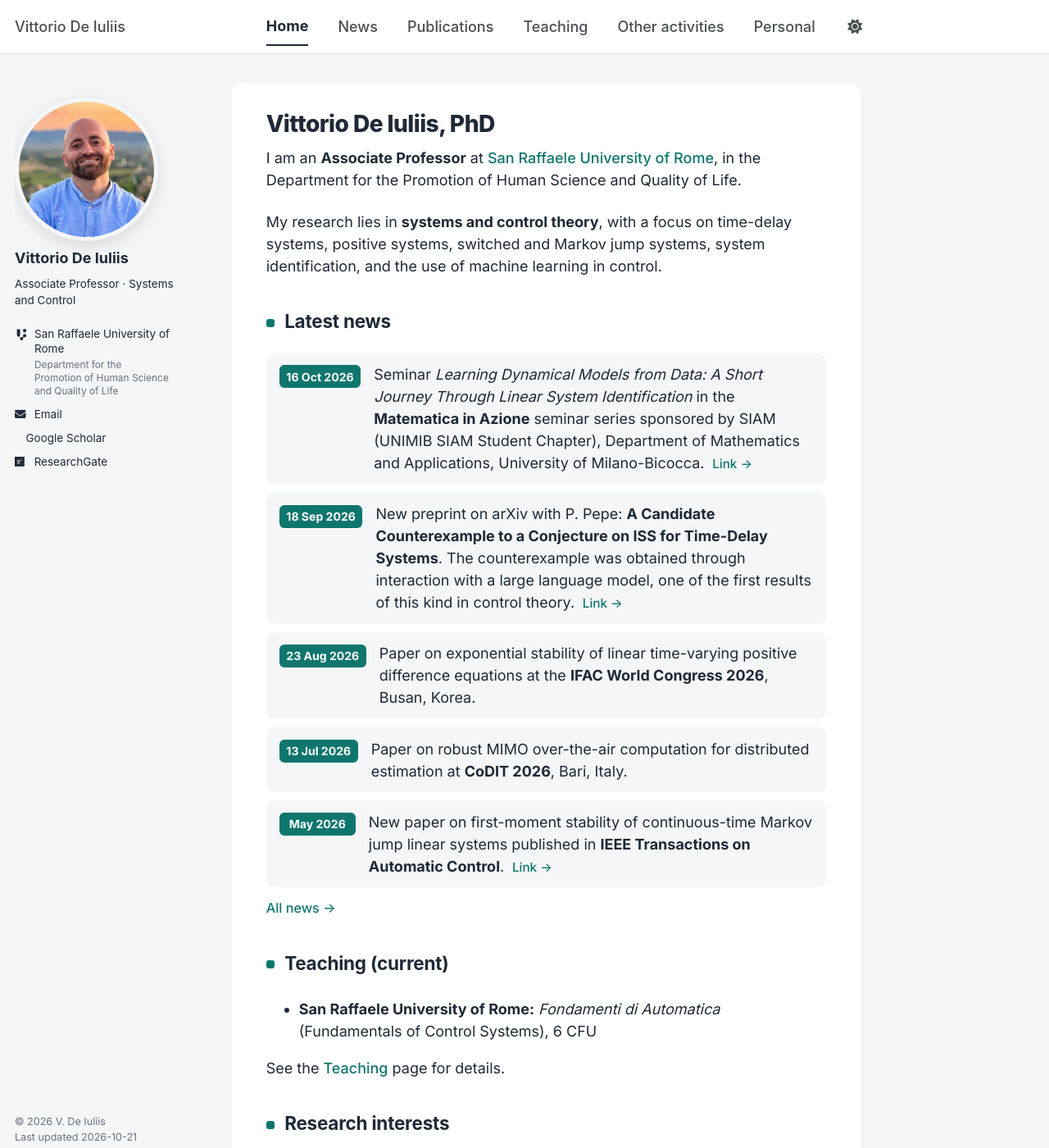
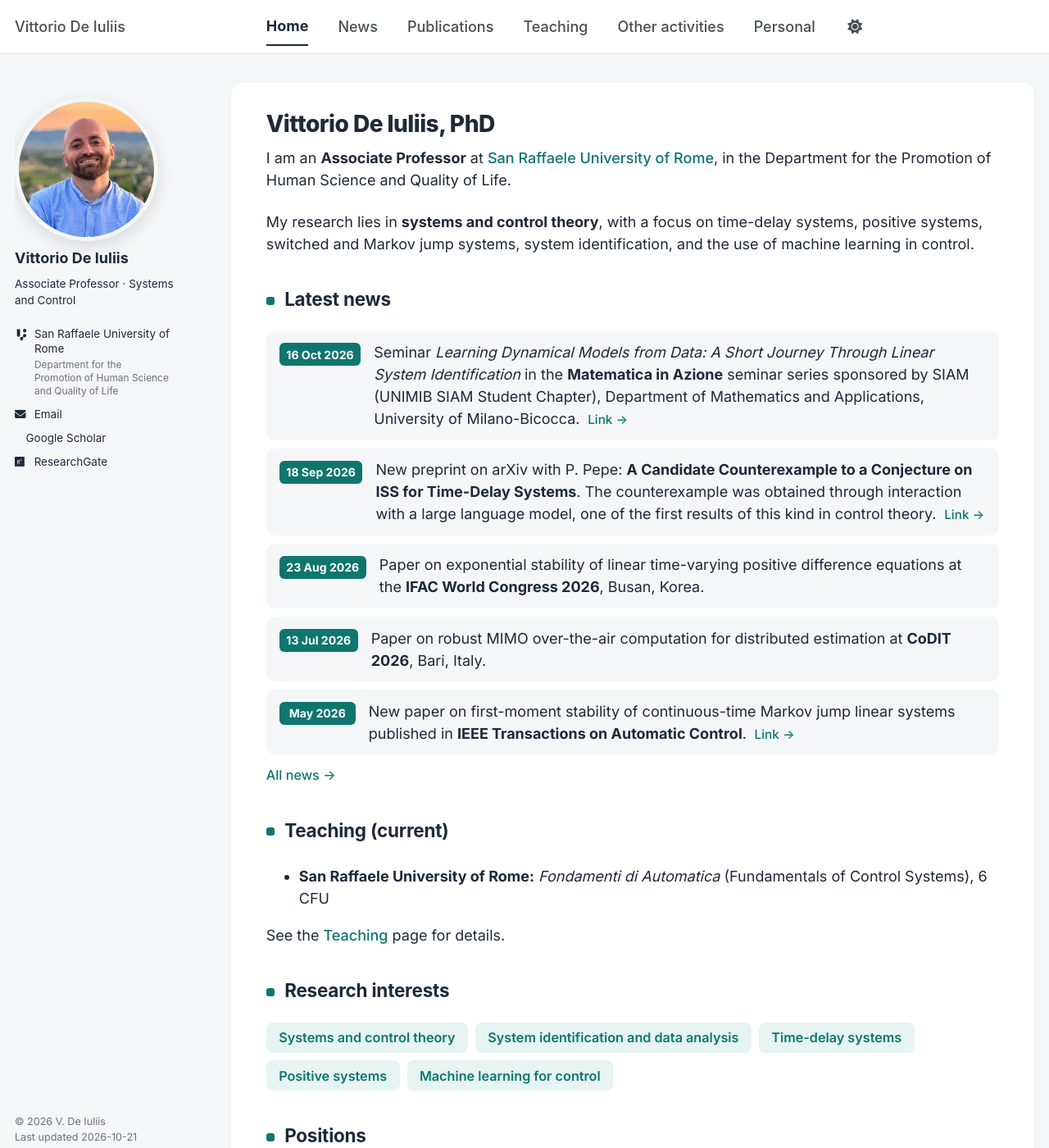
Before and after one commit to vdeiuliis/vdeiuliis.github.io, a Jekyll site: the page built from _pages/about.md, in a window 1280 px wide and 1400 px high. Shown: the whole window at 82% size. Built offline with Jekyll 4.4.1, drawn with Linux system fonts in a browser that asks for light colours; a style sheet for code colours, icons or effects is not loaded.

Commit message:
Same content width on all pages

```diff
--- a/_sass/_custom-modern.scss
+++ b/_sass/_custom-modern.scss
@@ -271,3 +271,9 @@ html[data-theme="dark"] .news-date { color: #0f1419; }
 ol.pub-list { list-style: none; padding-left: 0; margin-left: 0; }
 .pub-entry { display: grid; grid-template-columns: 3.4em 1fr; column-gap: .6em; align-items: baseline; }
 .pub-label { font-weight: 700; color: var(--c-accent); font-variant-numeric: tabular-nums; white-space: nowrap; }
+
+/* Same content width on every page: text pages (Home, Teaching, ...) drop the empty
+   right-hand column the theme reserves, matching the list pages (News, Publications) */
+@media (min-width: 1024px) {
+  .page { padding-right: 0; }
+}
```
